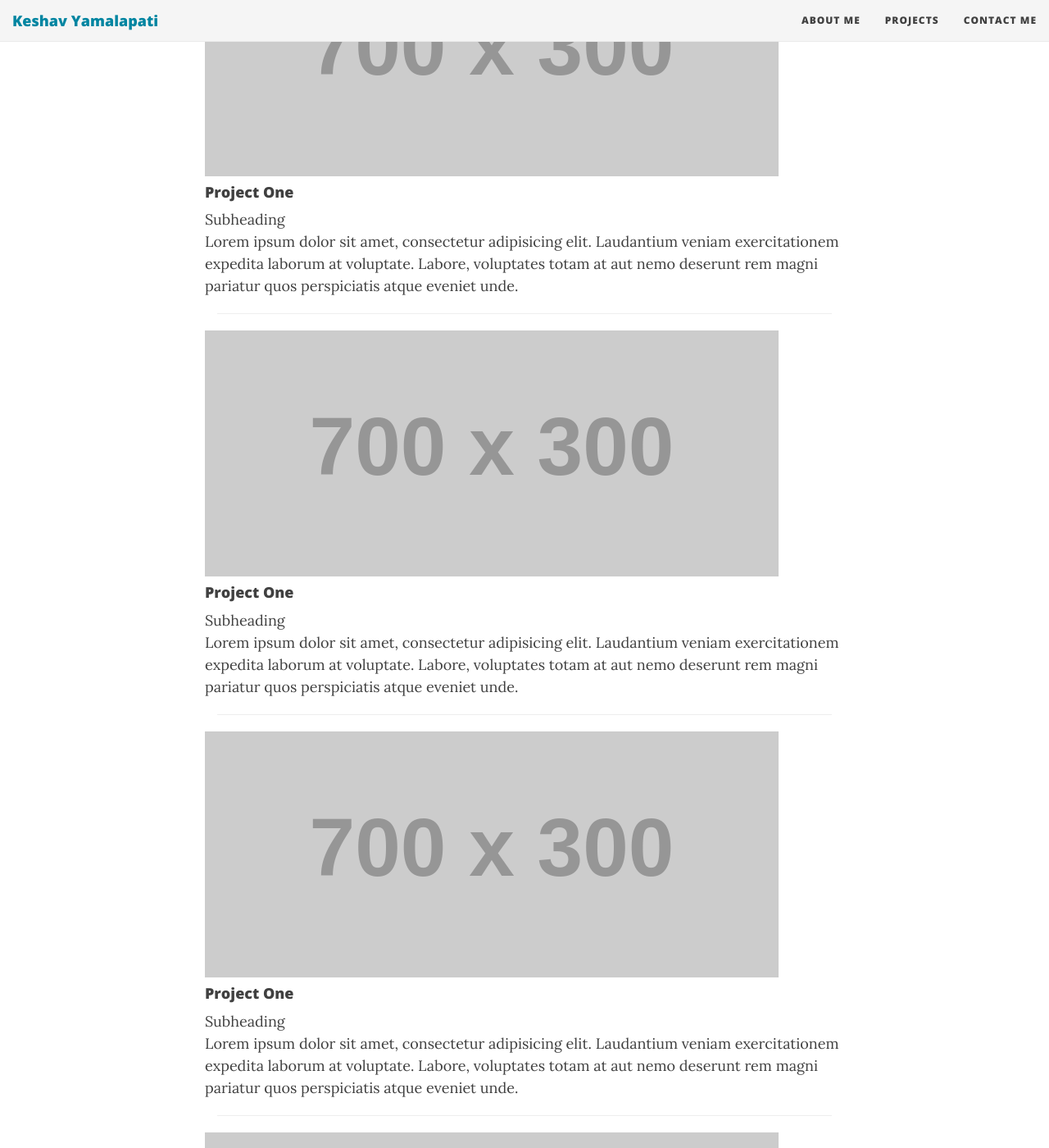
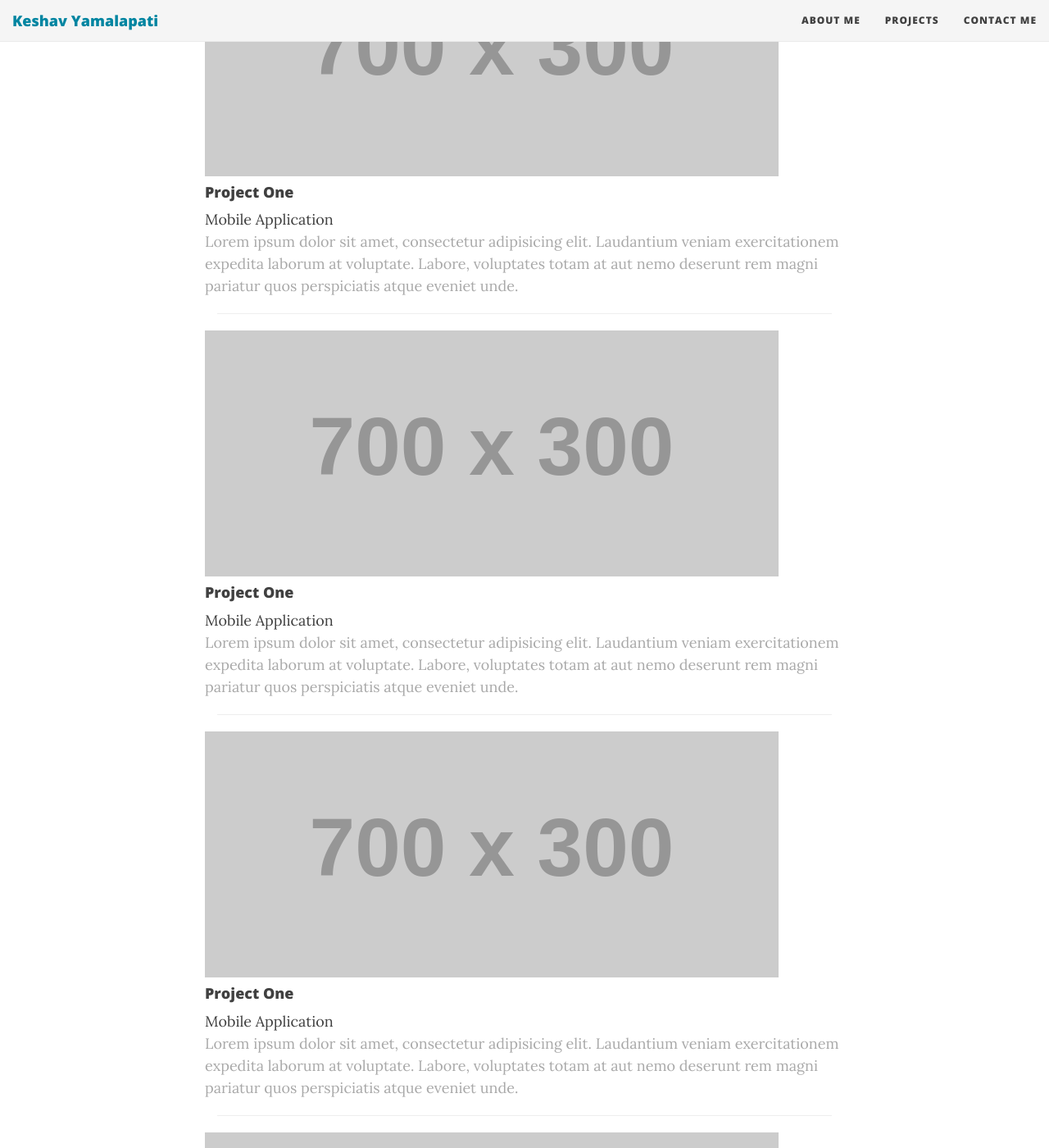
Before and after one commit to ykeshav/ykeshav.github.io, a Jekyll site: the page built from projects.html, in a window 1280 px wide and 1400 px high, scrolled down 407 px. Shown: the whole window at 82% size. Built offline with Jekyll 4.4.1, drawn with Linux system fonts in a browser that asks for light colours; nearby versions of some CDN libraries; some of the changed text lies outside the part shown.

Commit message:
removed inline css and placed in main.css

```diff
--- a/css/main.css
+++ b/css/main.css
@@ -9,29 +9,36 @@
   position: relative;
   background: #FFF;
 }
+
 p {
   line-height: 1.5;
   margin: 30px 0;
 }
+
 p a {
   /* text-decoration: underline */
   color: #008AFF;
 }
-h1,h2,h3,h4,h5,h6 {
+
+h1, h2, h3, h4, h5, h6 {
   font-family: 'Open Sans', 'Helvetica Neue', Helvetica, Arial, sans-serif;
   font-weight: 800;
 }
+
 a {
   color: #008AFF;
 }
+
 a:hover,
 a:focus {
   color: #0085a1;
 }
+
 blockquote {
   color: #808080;
   font-style: italic;
 }
+
 hr.small {
   max-width: 100px;
   margin: 15px auto;
@@ -43,6 +50,7 @@
 .main-content {
   padding-top: 80px;
 }
+
 @media only screen and (min-width: 768px) {
   .main-content {
     padding-top: 130px;
@@ -63,15 +71,18 @@
   text-shadow: none;
   background: #0085a1;
 }
+
 ::selection {
   color: white;
   text-shadow: none;
   background: #0085a1;
 }
+
 img::selection {
   color: white;
   background: transparent;
 }
+
 img::-moz-selection {
   color: white;
   background: transparent;
@@ -112,7 +123,7 @@
 }
 
 .navbar-custom .navbar-brand:hover,
-.navbar-custom .navbar-brand:focus ,
+.navbar-custom .navbar-brand:focus,
 .navbar-custom .nav li a:hover,
 .navbar-custom .nav li a:focus {
   color: #0085a1;
@@ -121,9 +132,9 @@
 @media only screen and (min-width: 768px) {
   .navbar-custom {
     padding: 20px 0;
-    -webkit-transition: background .5s ease-in-out,padding .5s ease-in-out;
-    -moz-transition: background .5s ease-in-out,padding .5s ease-in-out;
-    transition: background .5s ease-in-out,padding .5s ease-in-out;
+    -webkit-transition: background .5s ease-in-out, padding .5s ease-in-out;
+    -moz-transition: background .5s ease-in-out, padding .5s ease-in-out;
+    transition: background .5s ease-in-out, padding .5s ease-in-out;
   }
 
   .navbar-custom.top-nav-short {
@@ -141,7 +152,8 @@
   width: 50px;
   margin-top: -25px;
 }
-.navbar-custom .avatar-container  .avatar-img-border {
+
+.navbar-custom .avatar-container .avatar-img-border {
   width: 100%;
   border-radius: 50%;
   margin-left: -50%;
@@ -150,17 +162,18 @@
   -webkit-box-shadow: 0 0 5px rgba(0, 0, 0, .8);
   -moz-box-shadow: 0 0 8px rgba(0, 0, 0, .8);
 }
-.navbar-custom .avatar-container  .avatar-img {
+
+.navbar-custom .avatar-container .avatar-img {
   width: 100%;
   border-radius: 50%;
   display: block;
 }
 
-.navbar-custom.top-nav-short .avatar-container{
+.navbar-custom.top-nav-short .avatar-container {
   opacity: 0;
 }
 
-.navbar-custom.top-nav-expanded .avatar-container  {
+.navbar-custom.top-nav-expanded .avatar-container {
   display: none;
 }
 
@@ -170,14 +183,14 @@
     margin-top: -50px;
   }
 
-  .navbar-custom .avatar-container  .avatar-img-border {
+  .navbar-custom .avatar-container .avatar-img-border {
     width: 100%;
     box-shadow: 1px 1px 2px rgba(0, 0, 0, .8);
     -webkit-box-shadow: 1px 1px 2px rgba(0, 0, 0, .8);
     -moz-box-shadow: 1px 1px 2px rgba(0, 0, 0, .8);
   }
 
-  .navbar-custom .avatar-container  .avatar-img {
+  .navbar-custom .avatar-container .avatar-img {
     width: 100%;
   }
 }
@@ -186,14 +199,17 @@
 .navbar-custom .nav .navlinks-container {
   position: relative;
 }
+
 .navbar-custom .nav .navlinks-parent:after {
   content: " \25BC";
 }
+
 .navbar-custom .nav .navlinks-children {
   width: 100%;
   display: none;
   word-break: break-word;
 }
+
 .navbar-custom .nav .navlinks-container .navlinks-children a {
   display: block;
   padding: 10px;
@@ -203,27 +219,34 @@
   border-width: 0 1px 1px 1px;
   font-weight: normal;
 }
+
 @media only screen and (max-width: 767px) {
   .navbar-custom .nav .navlinks-container.show-children {
     background: #eee;
   }
+
   .navbar-custom .nav .navlinks-container.show-children .navlinks-children {
     display: block;
   }
 }
+
 @media only screen and (min-width: 768px) {
   .navbar-custom .nav .navlinks-container {
     text-align: center;
   }
+
   .navbar-custom .nav .navlinks-container:hover {
     background: #eee;
   }
+
   .navbar-custom .nav .navlinks-container:hover .navlinks-children {
     display: block;
   }
+
   .navbar-custom .nav .navlinks-children {
     position: absolute;
   }
+
   .navbar-custom .nav .navlinks-container .navlinks-children a {
     padding-left: 10px;
     border: 1px solid #eaeaea;
@@ -249,11 +272,13 @@
   margin: 0;
   padding: 0;
 }
+
 footer .copyright {
   font-family: Open Sans;
   text-align: center;
   margin-bottom: 0;
 }
+
 footer .theme-by {
   text-align: center;
   margin: 10px 0 0;
@@ -263,9 +288,11 @@
   footer {
     padding: 50px 0;
   }
+
   footer .footer-links {
     font-size: 18px;
   }
+
   footer .copyright {
     font-size: 16px;
   }
@@ -303,11 +330,13 @@
   font-size: 30px;
   margin-top: 0;
 }
+
 .post-preview .post-subtitle {
   margin: 0;
   font-weight: 300;
   margin-bottom: 10px;
 }
+
 .post-preview .post-meta,
 .post-heading .post-meta {
   color: #808080;
@@ -315,9 +344,11 @@
   font-style: italic;
   margin: 0 0 10px;
 }
+
 .post-preview .post-entry {
   font-family: 'Open Sans', 'Helvetica Neue', Helvetica, Arial, sans-serif;
 }
+
 .post-preview .post-read-more {
   font-weight: 800;
 }
@@ -334,6 +365,7 @@
   margin: 80px 0 20px;
   position: relative;
 }
+
 .intro-header.big-img {
   background: no-repeat center center;
   -webkit-background-size: cover;
@@ -343,7 +375,8 @@
   margin-top: 51px; /* The small navbar is 50px tall + 1px border */
   margin-bottom: 35px;
 }
-.intro-header.big-img  .big-img-transition {
+
+.intro-header.big-img .big-img-transition {
   position: absolute;
   width: 100%;
   height: 100%;
@@ -357,23 +390,28 @@
   -moz-transition: opacity 1s linear;
   transition: opacity 1s linear;
 }
+
 .intro-header .page-heading {
   text-align: center;
 }
+
 .intro-header.big-img .page-heading,
 .intro-header.big-img .post-heading {
   padding: 100px 0;
   color: #FFF;
   text-shadow: 1px 1px 3px #000;
 }
+
 .intro-header .page-heading h1 {
   margin-top: 0;
   font-size: 50px;
 }
+
 .intro-header .post-heading h1 {
   margin-top: 0;
   font-size: 35px;
 }
+
 .intro-header .page-heading .page-subheading,
 .intro-header .post-heading .post-subheading {
   font-size: 27px;
@@ -383,21 +421,26 @@
   font-weight: 300;
   margin: 10px 0 0;
 }
+
 .intro-header .post-heading .post-subheading {
   margin-bottom: 20px;
 }
+
 .intro-header.big-img .page-heading .page-subheading,
 .intro-header.big-img .post-heading .post-subheading {
   font-weight: 400;
 }
+
 .intro-header.big-img .page-heading hr {
   box-shadow: 1px 1px 3px #000;
   -webkit-box-shadow: 1px 1px 3px #000;
   -moz-box-shadow: 1px 1px 3px #000;
 }
+
 .intro-header.big-img .post-heading .post-meta {
   color: #EEE;
 }
+
 .intro-header.big-img .img-desc {
   background: rgba(30, 30, 30, 0.6);
   position: absolute;
@@ -409,23 +452,29 @@
   bottom: 0;
   display: none;
 }
+
 @media only screen and (min-width: 768px) {
   .intro-header {
     margin-top: 130px;
   }
+
   .intro-header.big-img {
-    margin-top: 91px;  /* Full navbar is small navbar + 20px padding on each side when expanded */
+    margin-top: 91px; /* Full navbar is small navbar + 20px padding on each side when expanded */
   }
+
   .intro-header.big-img .page-heading,
-  .intro-header.big-img .post-heading  {
+  .intro-header.big-img .post-heading {
     padding: 150px 0;
   }
+
   .intro-header .page-heading h1 {
     font-size: 80px;
   }
+
   .intro-header .post-heading h1 {
     font-size: 50px;
   }
+
   .intro-header.big-img .img-desc {
     font-size: 14px;
   }
@@ -438,26 +487,32 @@
   padding: 20px 0;
   box-shadow: 0 0 5px #AAA;
 }
+
 /* Many phones are 320 or 360px, so make sure images are a proper aspect ratio in those cases */
 .header-section.has-img .intro-header.no-img {
   display: none;
 }
+
 @media only screen and (max-width: 365px) {
   .header-section.has-img .intro-header.no-img {
     display: block;
   }
+
   .intro-header.big-img {
     width: 100%;
     height: 220px;
   }
+
   .intro-header.big-img .page-heading,
   .intro-header.big-img .post-heading {
     display: none;
   }
+
   .header-section.has-img .big-img {
     margin-bottom: 0;
   }
 }
+
 @media only screen and (max-width: 325px) {
   .intro-header.big-img {
     height: 200px;
@@ -488,11 +543,13 @@
   border-radius: 0;
   color: #404040;
 }
+
 @media only screen and (min-width: 768px) {
   .pager li a {
     padding: 15px 25px;
   }
 }
+
 .pager li a:hover,
 .pager li a:focus {
   color: #FFF;
@@ -509,7 +566,7 @@
 }
 
 @media only screen and (min-width: 768px) {
-  .pager.blog-pager  {
+  .pager.blog-pager {
     margin-top: 10px;
   }
 }
@@ -519,15 +576,18 @@
 table {
   padding: 0;
 }
+
 table tr {
   border-top: 1px solid #cccccc;
   background-color: #ffffff;
   margin: 0;
   padding: 0;
 }
+
 table tr:nth-child(2n) {
   background-color: #f8f8f8;
 }
+
 table tr th {
   font-weight: bold;
   border: 1px solid #cccccc;
@@ -535,17 +595,28 @@
   margin: 0;
   padding: 6px 13px;
 }
+
 table tr td {
   border: 1px solid #cccccc;
   text-align: left;
   margin: 0;
   padding: 6px 13px;
 }
+
 table tr th :first-child,
 table tr td :first-child {
   margin-top: 0;
 }
+
 table tr th :last-child,
 table tr td :last-child {
   margin-bottom: 0;
 }
+
+.project-title, .project-sub-title {
+  margin: 0px !important;
+}
+
+.project-sub-title {
+  color: darkgray;
+}
--- a/projects.html
+++ b/projects.html
@@ -10,8 +10,9 @@
       <img class="img-responsive" src="http://placehold.it/700x300" alt="">
     </a>
     <h4>Project One</h4>
-    <p style="margin: 0px; !important;">Subheading</p>
-    <p style="margin: 0px; !important;">Lorem ipsum dolor sit amet, consectetur adipisicing elit. Laudantium veniam
+    <p class="project-title">Mobile Application</p>
+    <p class="project-sub-title">Lorem ipsum dolor sit amet, consectetur adipisicing
+      elit. Laudantium veniam
       exercitationem expedita laborum at
       voluptate. Labore, voluptates totam at aut nemo deserunt rem magni pariatur quos perspiciatis atque eveniet
       unde.</p>
@@ -25,8 +26,9 @@
       <img class="img-responsive" src="http://placehold.it/700x300" alt="">
     </a>
     <h4>Project One</h4>
-    <p style="margin: 0px; !important;">Subheading</p>
-    <p style="margin: 0px; !important;">Lorem ipsum dolor sit amet, consectetur adipisicing elit. Laudantium veniam
+    <p class="project-title">Mobile Application</p>
+    <p class="project-sub-title">Lorem ipsum dolor sit amet, consectetur adipisicing
+      elit. Laudantium veniam
       exercitationem expedita laborum at
       voluptate. Labore, voluptates totam at aut nemo deserunt rem magni pariatur quos perspiciatis atque eveniet
       unde.</p>
@@ -41,8 +43,9 @@
       <img class="img-responsive" src="http://placehold.it/700x300" alt="">
     </a>
     <h4>Project One</h4>
-    <p style="margin: 0px; !important;">Subheading</p>
-    <p style="margin: 0px; !important;">Lorem ipsum dolor sit amet, consectetur adipisicing elit. Laudantium veniam
+    <p class="project-title">Mobile Application</p>
+    <p class="project-sub-title">Lorem ipsum dolor sit amet, consectetur adipisicing
+      elit. Laudantium veniam
       exercitationem expedita laborum at
       voluptate. Labore, voluptates totam at aut nemo deserunt rem magni pariatur quos perspiciatis atque eveniet
       unde.</p>
@@ -57,8 +60,9 @@
       <img class="img-responsive" src="http://placehold.it/700x300" alt="">
     </a>
     <h4>Project One</h4>
-    <p style="margin: 0px; !important;">Subheading</p>
-    <p style="margin: 0px; !important;">Lorem ipsum dolor sit amet, consectetur adipisicing elit. Laudantium veniam
+    <p class="project-title">Mobile Application</p>
+    <p class="project-sub-title">Lorem ipsum dolor sit amet, consectetur adipisicing
+      elit. Laudantium veniam
       exercitationem expedita laborum at
       voluptate. Labore, voluptates totam at aut nemo deserunt rem magni pariatur quos perspiciatis atque eveniet
       unde.</p>
@@ -73,8 +77,9 @@
       <img class="img-responsive" src="http://placehold.it/700x300" alt="">
     </a>
     <h4>Project One</h4>
-    <p style="margin: 0px; !important;">Subheading</p>
-    <p style="margin: 0px; !important;">Lorem ipsum dolor sit amet, consectetur adipisicing elit. Laudantium veniam
+    <p class="project-title">Mobile Application</p>
+    <p class="project-sub-title">Lorem ipsum dolor sit amet, consectetur adipisicing
+      elit. Laudantium veniam
       exercitationem expedita laborum at
       voluptate. Labore, voluptates totam at aut nemo deserunt rem magni pariatur quos perspiciatis atque eveniet
       unde.</p>
```
